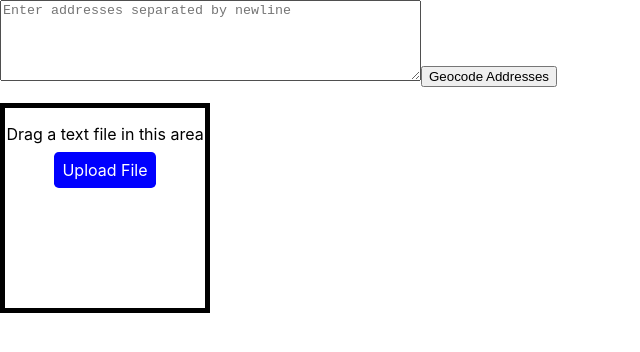
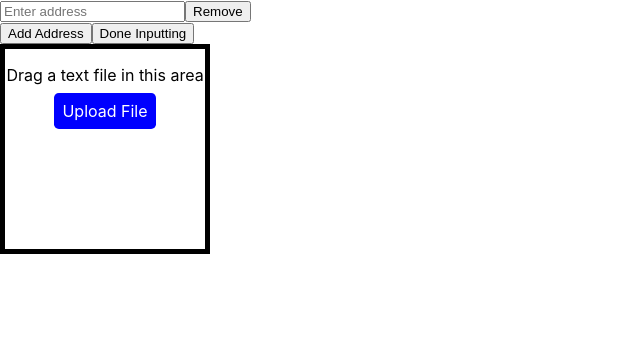
Before and after one commit to manitofigh/mapping-software, a React (Create React App) app: page / in a window 1280 px wide. Shown: the top 352 px of the page, without its empty margins (0-640 px from the left). Built offline with nearby package versions, Linux system fonts and the light colour scheme.

Commit message:
Added the desmos like feature for users to type in the addresses they want geocoded. File upload still not working but present

```diff
--- a/src/App.js
+++ b/src/App.js
@@ -4,8 +4,31 @@ import './App.css';
 import React, { useState } from 'react';
 
 function Geocoding() {
-  const [addresses, setAddresses] = useState([]);
+  const [addresses, setAddresses] = useState(['']);
   const [results, setResults] = useState([]);
+
+ // Allows input to appear as it is to make it one string to use the \n to split the code.
+  const handleAddressChange = (e, index) => {
+    const newAddresses = [...addresses];
+    newAddresses[index] = e.target.value;
+    setAddresses(newAddresses);
+  };
+
+  const addAddressInput = () => {
+    setAddresses([...addresses, '']);
+  };
+
+  const removeAddressInput = (index) => {
+    const newAddresses = [...addresses];
+    newAddresses.splice(index, 1);
+    setAddresses(newAddresses);
+  };
+
+  const concatenateAddresses = () => {
+    const concatenatedAddresses = addresses.join('\n');
+    console.log(concatenatedAddresses);
+
+  };
 
   const geocodeAddresses = async () => {
     const geocodedResults = [];
@@ -42,6 +65,12 @@ function Geocoding() {
     // Save the results to a JSON file
     console.log(geocodedResults);
     //saveResultsToJsonFile(geocodedResults, 'geocoding_results.json');
+  };
+
+  const doneInputting = () => {
+    const concatenatedAddresses = addresses.join('\n');
+    console.log(concatenatedAddresses);
+    geocodeAddresses(); // Geocode all addresses
   };
 
   const saveResultsToJsonFile = (results, filename) => {
@@ -84,48 +113,38 @@ function Geocoding() {
 
 
 
-
   return (
     <div>
-      <textarea
-        placeholder="Enter addresses separated by newline"
-        rows="5"
-        cols="50"
-        value={addresses.join('\n')}
-        onChange={(e) => setAddresses(e.target.value.split('\n'))}
+      {addresses.map((address, index) => (
+        <div key={index}>
+          <input
+            type="text"
+            placeholder="Enter address"
+            value={address}
+            onChange={(e) => handleAddressChange(e, index)}
           />
-      <button onClick={geocodeAddresses}>Geocode Addresses</button>
-      <ul>
-        {results.map((result, index) => (
-          <li key={index}>
-            <strong>Address:</strong> {result.formatted_address}<br />
-            <strong>Latitude:</strong> {result.latitude}<br />
-            <strong>Longitude:</strong> {result.longitude}<br />
-            <strong>Accuracy:</strong> {result.accuracy}<br />
-            <strong>Google Place ID:</strong> {result.google_place_id}<br />
-            <strong>Type:</strong> {result.type}<br />
-            <strong>Postcode:</strong> {result.postcode}<br />
-          </li>
+          <button onClick={() => removeAddressInput(index)}>Remove</button>
+        </div>
       ))}
-      </ul>
+      <button onClick={addAddressInput}>Add Address</button>
+      <button onClick={doneInputting}>Done Inputting</button>
+      {/* File Upload Section */}
       <div
         id="drop_zone"
         onDrop={e => dropHandler(e)}
-		onDragOver={e=> dragOverHandler(e)}
-		onDragEnter={e=> dragEnter(e)}
-		onDragLeave={e=> dragLeave(e)}>
-
-
-		<p> Drag a text file in this area </p>
-
+        onDragOver={e => dragOverHandler(e)}
+        onDragEnter={e => dragEnter(e)}
+        onDragLeave={e => dragLeave(e)}
+      >
+        <p>Drag a text file in this area</p>
         <form>
-			<input type="file" id="actual_button" accept=".csv,.txt" hidden/>
-			<label id="upload_label" for="actual_button"> Upload File </label>
+          <input type="file" id="actual_button" accept=".csv,.txt" hidden />
+          <label id="upload_label" htmlFor="actual_button">Upload File</label>
         </form>
       </div>
     </div>
+  );
 
-  );
 }
 
 export default Geocoding;
```
Also changed, not shown: src/logo.svg (deleted). Lines whose indentation alone changed are shown as unchanged.
